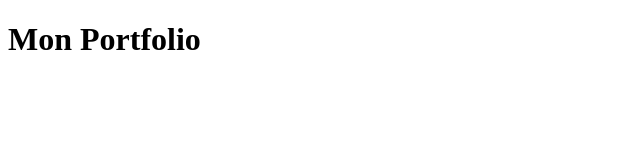
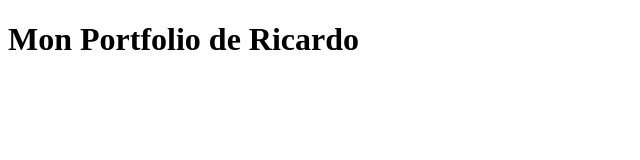
Before and after one commit to tapmorales/portfolio, a plain HTML site: page index.html in a window 1280 px wide. Shown: the whole page, without its empty margins (0-640 px from the left). Drawn offline with Linux system fonts and the light colour scheme.

Commit message:
Modification du h1

```diff
--- a/index.html
+++ b/index.html
@@ -5,6 +5,6 @@
   <title>Portfolio de Ricardo Do Vale</title>
 </head>
 <body>
-  <h1>Mon Portfolio</h1>
+  <h1>Mon Portfolio de Ricardo</h1>
 </body>
 </html>
```
